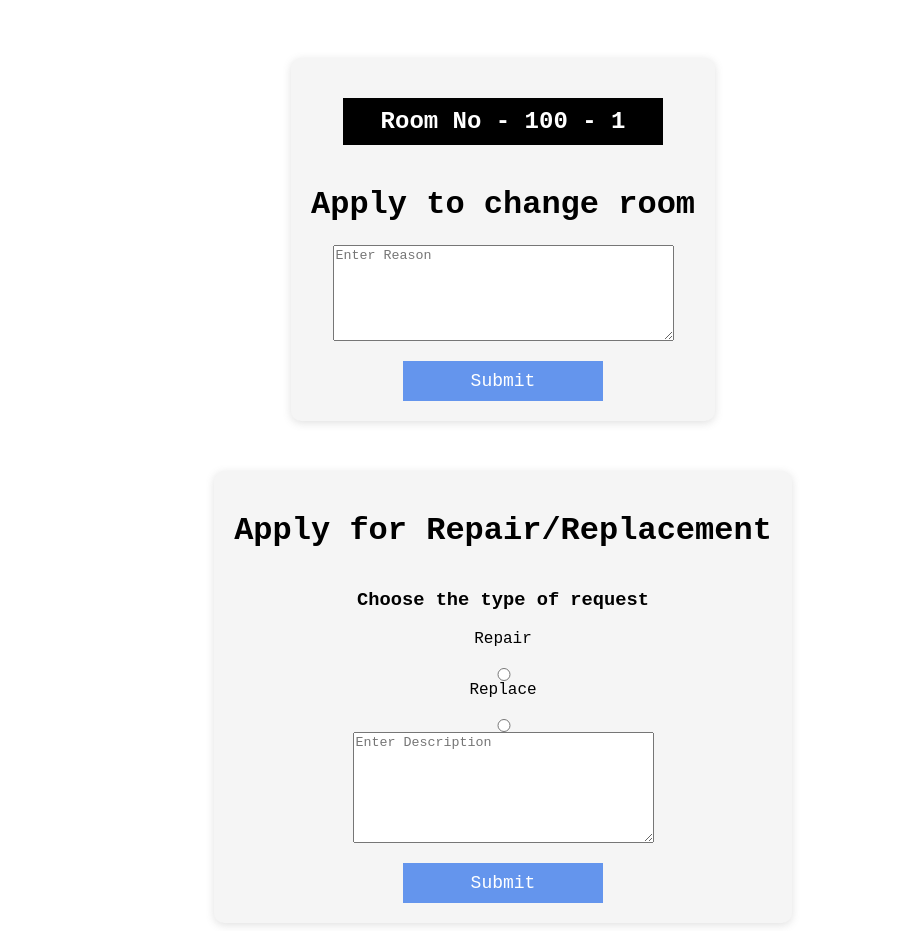
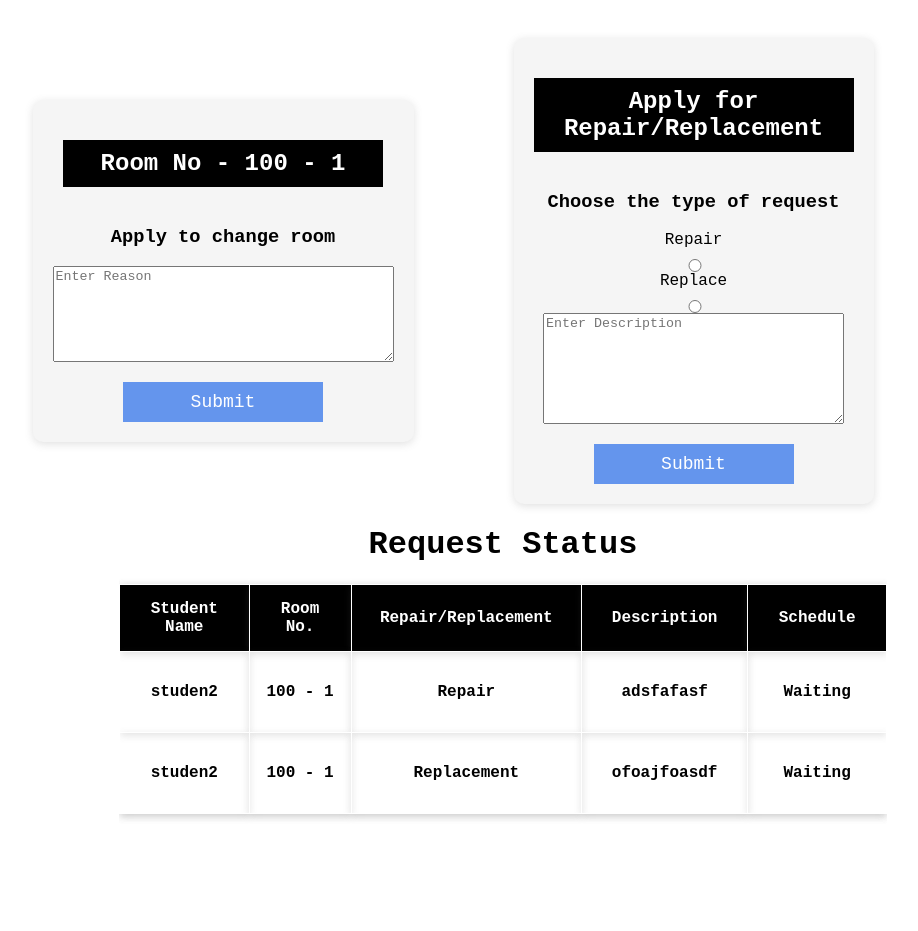
Before and after one commit to ofr23/DormHub-University-Residence-Made-Easy, a Django app: template Hall_Management/templates/student.html in a window 1280 px wide. Shown: the whole page, without its empty margins (137-1055 px from the left). After the commit the page ends 820 px from the top, so only its background shows below. Run offline with Django 4.2, Linux system fonts and the light colour scheme; the template is opened without the code that fills it: values that come from a table or form of the project are taken from there, others are empty; data comes from the database, SQL or seed files in the repository; both versions use the stored data as it was after the commit.

Commit message:
Created interface to view request status...

```diff
--- a/Hall_Management/Student/models.py
+++ b/Hall_Management/Student/models.py
@@ -61,10 +61,12 @@ class SwapRequest(models.Model):
     def __str__(self):
         return str(self.student.studentId)+" - "+str(self.hall.hallId)
 class RepairRequest(models.Model):
+    requestId=models.IntegerField(default=0,null=True)
     student=models.ForeignKey(Student,null=True,on_delete=models.CASCADE)
     reason=models.CharField(max_length=200,null=True)
     status=models.IntegerField(default=0,null=True)
     hall=models.ForeignKey(Hall,on_delete=models.CASCADE,null=True)
     requestType=models.IntegerField(default=0,null=True)
+    schdeule=models.DateField(null=True)
     def __str__(self):
         return str(self.student.studentId)+" - "+str(self.hall.hallId)
--- a/Hall_Management/templates/student.html
+++ b/Hall_Management/templates/student.html
@@ -11,6 +11,35 @@
         align-items: center;
         flex-direction: column;
       }
+      h1 {
+        text-align: center;
+      }
+      table,
+      th,
+      td {
+        border: 1px solid #fff;
+        border-collapse: collapse;
+        width: 60vw;
+        box-shadow: rgba(99, 99, 99, 0.2) 0px 2px 8px 0px;
+      }
+
+      th,
+      td {
+        padding: 15px;
+      }
+      thead th {
+        background: black;
+        color: white;
+      }
+      .china {
+        display: flex;
+        justify-content: center;
+        align-items: center;
+        margin-top: 30px;
+      }
+      .con {
+        margin-right: 100px;
+      }
       form {
         padding: 20px;
         border-radius: 10px;
@@ -20,12 +49,15 @@
         align-items: center;
         flex-direction: column;
         background: whitesmoke;
-        margin-top: 50px;
+      }
+      .cur {
+        height: 45vh;
+        overflow: auto;
       }
       form input {
         width: 300px;
         padding: 10px;
-        margin-top: 20px;
+        margin-top: 10px;
         border: 1px solid black;
       }
       form button {
@@ -53,11 +85,12 @@
     <title>Document</title>
   </head>
   <body>
+    <div class="china">
       <div class="con">
         <form method="POST">
           <h2>Room No - {{room}}</h2>
           {%csrf_token%}
-        <h1>Apply to change room</h1>
+          <h3>Apply to change room</h3>
           <textarea
             name="reason"
             placeholder="Enter Reason"
@@ -69,7 +102,7 @@
       </div>
       <div class="con">
         <form method="POST">
-        <h1>Apply for Repair/Replacement</h1>
+          <h2>Apply for Repair/Replacement</h2>
           {%csrf_token%}
           <h3>Choose the type of request</h3>
           <label>Repair</label>
@@ -85,5 +118,39 @@
           <button type="submit" name="repair">Submit</button>
         </form>
       </div>
+    </div>
+    <div class="cur">
+      <h1>Request Status</h1>
+      <table>
+        <thead>
+          <tr>
+            <th>Student Name</th>
+            <th>Room No.</th>
+            <th>Repair/Replacement</th>
+            <th>Description</th>
+            <th>Schedule</th>
+          </tr>
+        </thead>
+        {%for o in requests%}
+        <tr>
+          <th>{{o.student.name}}</th>
+          <th>{{room}}</th>
+          {% if o.requestType is 1%}
+          <th>Repair</th>
+          {%else%}
+          <th>Replacement</th>
+          {%endif%}
+          <th>
+            <p>{{o.reason}}</p>
+          </th>
+          {%if o.status is 0%}
+          <th>Waiting</th>
+          {%else%}
+          <th>{{o.schedule}}</th>
+          {%endif%}
+        </tr>
+        {%endfor%}
+      </table>
+    </div>
   </body>
 </html>
```
Also changed, not shown: Hall_Management/Student/views.py (+6 -2 lines), Hall_Management/Student/migrations/0004_repairrequest_schdeule.py (added), Hall_Management/Student/migrations/0005_repairrequest_requestid.py (added), Hall_Management/db.sqlite3. Lines whose indentation alone changed are shown as unchanged.
